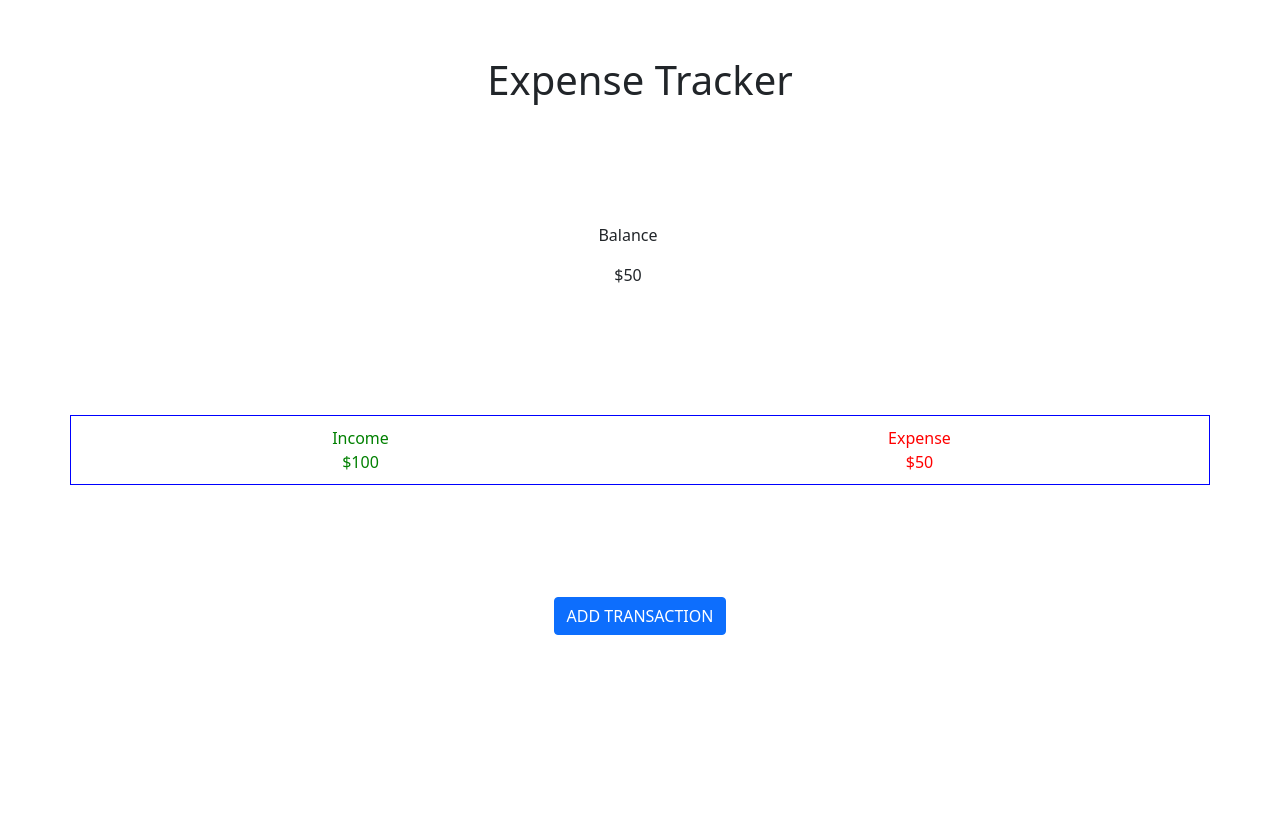
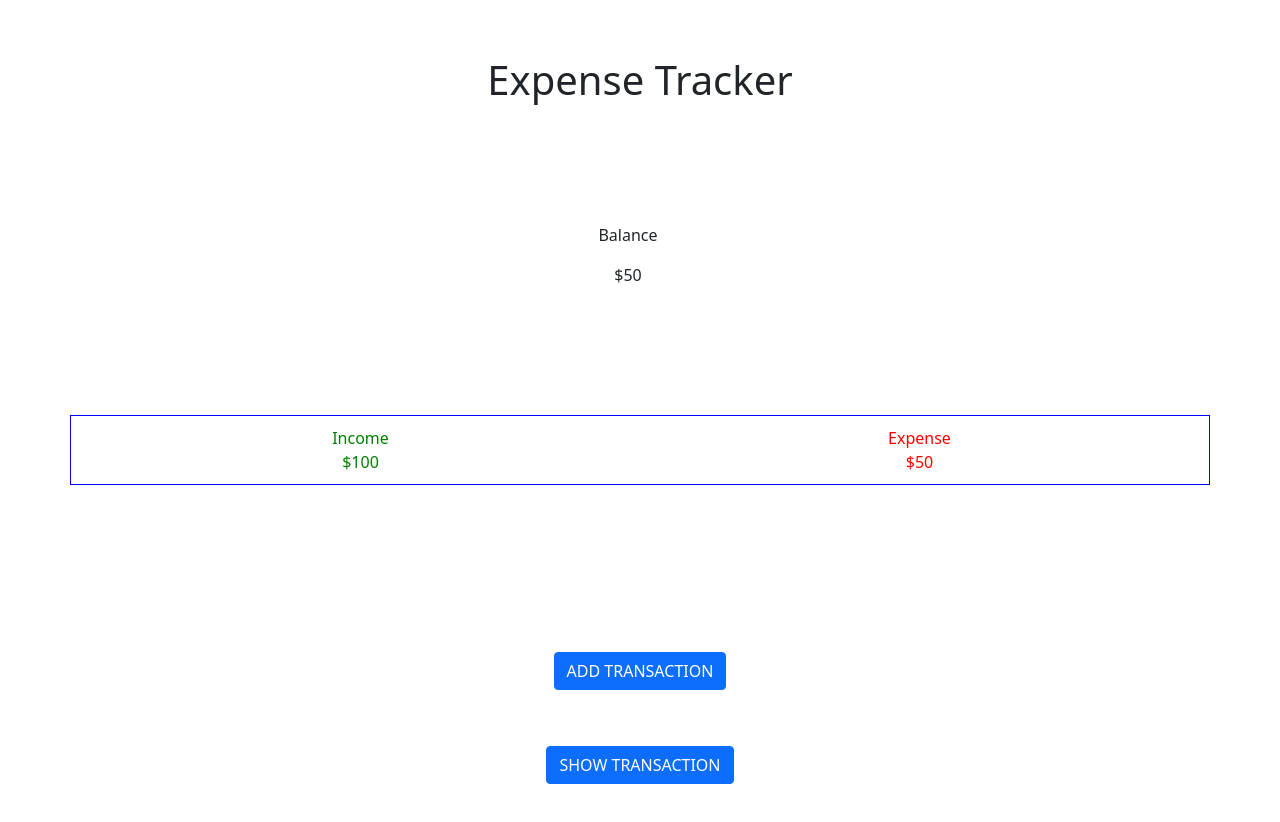
Before and after one commit to CatherineLydia/expense-tracker-react, a React (Create React App) app: page / in a window 1280 px wide. Shown: the top 822 px of the page. Before the commit the page ends 800 px from the top, so only its background shows below. Built offline with nearby package versions, Linux system fonts and the light colour scheme.

Commit message:
Transaction Wrapper Component

```diff
--- a/src/components/AddTransactionComponent.js
+++ b/src/components/AddTransactionComponent.js
@@ -1,17 +1,6 @@
-import { useContext, useReducer, useState } from "react";
+import { useContext, useState } from "react";
 import { Button,Modal, ModalBody, ModalFooter, ModalHeader,Input,Form,Row,Col} from "reactstrap";
 import { SetExpenseContext, SetIncomeContext } from "./ExpenseTrackerPage";
-
-const initialTrnxList = [];
-
-const reducer = (state, action) => {
-    switch (action.type) {
-        case "ADD_TRANSACTION":
-            return [...state, action.payload]
-        default:
-            return state;
-    }
-}
 
 const TransactionModal = ({ trnxModal, toggleTrnxModal, addTransaction }) => {
 
@@ -76,15 +65,9 @@ const TransactionModal = ({ trnxModal, toggleTrnxModal, addTransaction }) => {
     )
 }
 
-const AddTransaction = () => {
+const AddTransaction = ({addTransaction}) => {
 
     const [trnxModal, setTrnxModal] = useState(false);
-
-    const [trnxList, dispatch] = useReducer(reducer, initialTrnxList);
-
-    const addTransaction = (trnx) => {
-        dispatch({ type: "ADD_TRANSACTION", payload: trnx });
-    };
 
     const toggleTrnxModal = () => {
         setTrnxModal((prevState)=> !prevState)
--- a/src/components/ExpenseTrackerPage.js
+++ b/src/components/ExpenseTrackerPage.js
@@ -1,8 +1,8 @@
 import { createContext, useState } from "react"
 import { Container, Row } from "reactstrap"
-import AddTransaction from "./AddTransactionComponent"
 import Balance from "./BalanceComponent"
 import IncomeExpense from "./IncomeExpenseComponent"
+import Transaction from "./TransactionComponent"
 
 export const SetIncomeContext = createContext();
 export const SetExpenseContext = createContext();
@@ -25,7 +25,7 @@ const ExpenseTrackerPage = () => {
             <Row style={{ marginTop: "10%" }}>
                 <SetIncomeContext.Provider value={setIncomeAmt}>
                     <SetExpenseContext.Provider value={setExpenseAmt}>
-                        <AddTransaction />
+                        <Transaction />
                     </SetExpenseContext.Provider>
                 </SetIncomeContext.Provider>
             </Row>
--- /dev/null
+++ b/src/components/ShowTransactionComponent.js
@@ -0,0 +1,36 @@
+import { useState } from "react";
+import { Button ,CardBody,Collapse,Card,Table} from "reactstrap";
+
+const ShowTransaction = ({ trnxList }) => {
+
+    const [toggle, setToggle] = useState(false);
+
+    const displayTransactions = trnxList.map((trnx) => {
+        return (
+            <tr>
+                <td>{trnx.comment}</td>
+                <td>{trnx.amount}</td>
+                <td>{trnx.trnxType}</td>
+            </tr>
+        );
+    })
+
+    return (
+        <div>
+            <Button color="primary" onClick={() => setToggle((prevState)=> !prevState)}>SHOW TRANSACTION</Button>
+            <Collapse isOpen={toggle}>
+                <Card>
+                    <CardBody>
+                        <Table>
+                            <tbody>
+                                {displayTransactions}
+                            </tbody>
+                        </Table>
+                    </CardBody>
+                </Card>
+            </Collapse>
+        </div>
+    )
+}
+
+export default ShowTransaction;
--- /dev/null
+++ b/src/components/TransactionComponent.js
@@ -0,0 +1,37 @@
+import { useReducer } from "react";
+import { Container,Row } from "reactstrap"
+import AddTransaction from "./AddTransactionComponent"
+import ShowTransaction from "./ShowTransactionComponent";
+
+const initialTrnxList = [];
+
+const reducer = (state, action) => {
+    switch (action.type) {
+        case "ADD_TRANSACTION":
+            return [...state, action.payload];
+        default:
+            return state;
+    }
+};
+
+const Transaction = () => {
+
+    const [trnxList, dispatch] = useReducer(reducer, initialTrnxList);
+
+    const addTransaction = (trnx) => {
+        dispatch({ type: "ADD_TRANSACTION", payload: trnx });
+    };
+
+    return (
+        <Container>
+            <Row style={{ margin: "5%" }}>
+                <AddTransaction addTransaction={addTransaction}/>
+            </Row>
+            <Row style={{ margin: "5%" }}>
+                <ShowTransaction trnxList={trnxList}/>
+            </Row>
+        </Container>
+    );
+}
+
+export default Transaction;
```
